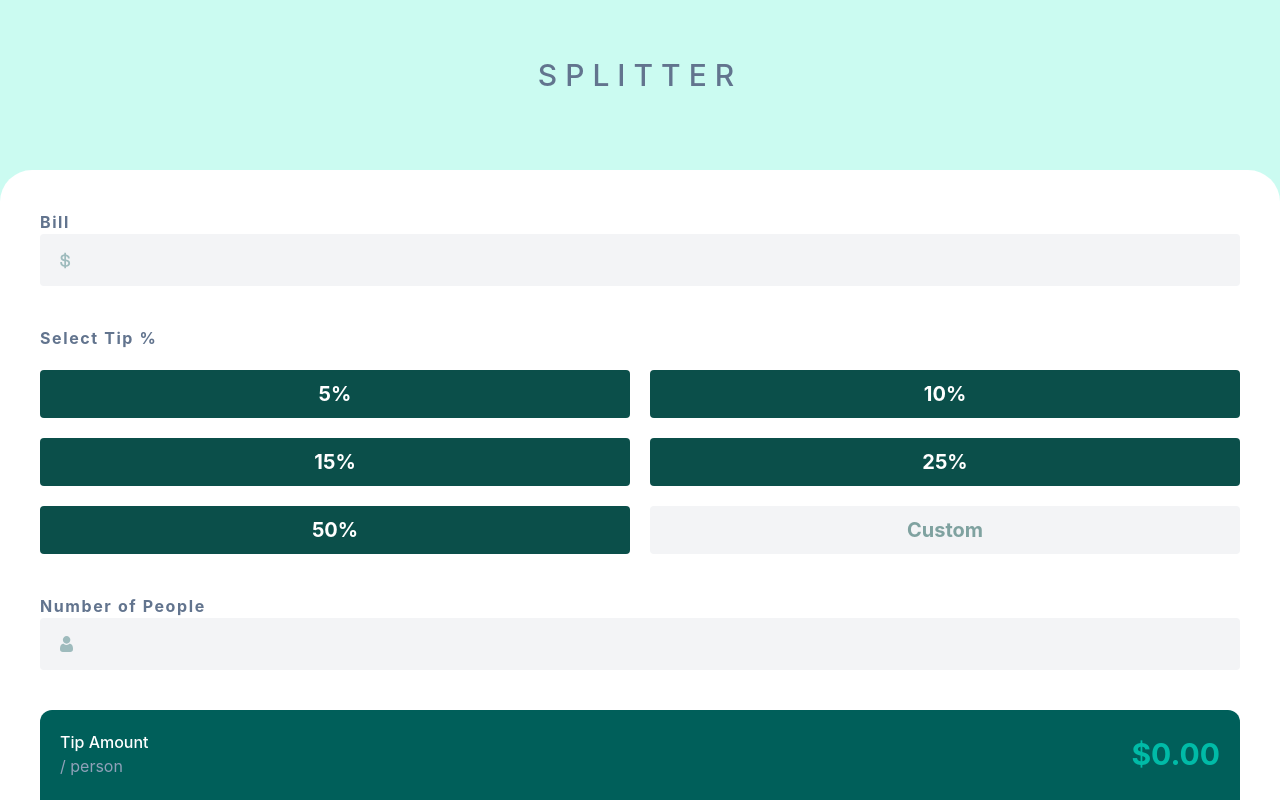
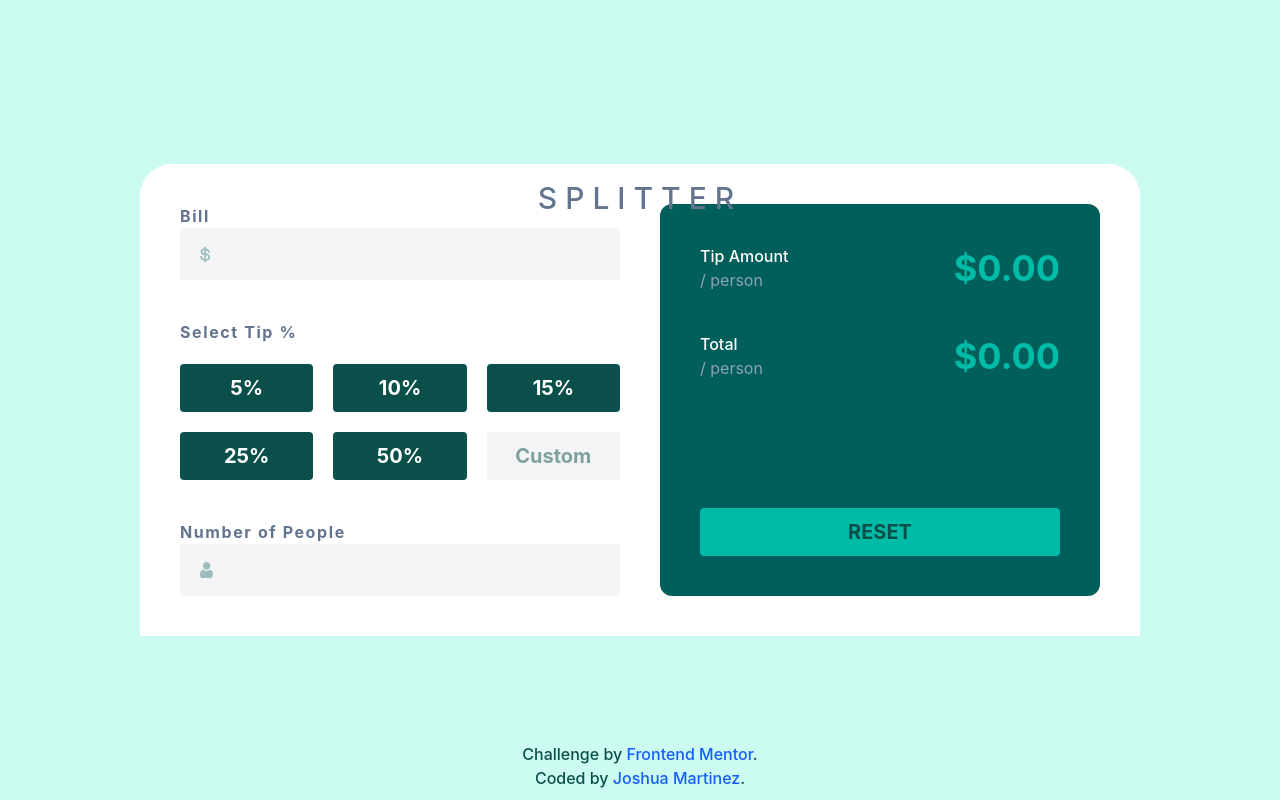
Before and after one commit to JoshuaM04/Tip-Calculator-App, a React (Vite) app: page / in a window 1280 px wide. Shown: the top 800 px of the page. Built offline with nearby package versions, Linux system fonts and the light colour scheme.

Commit message:
Added breakpoints to adjust the styling of the content on larger screens.

```diff
--- a/src/App.jsx
+++ b/src/App.jsx
@@ -12,12 +12,13 @@ export default function TipCalculator() {
 
 
   return (
-    <div className="parent-container grid grid-rows-[150px_1fr] grid-cols-1 gap-5 min-h-screen min-w-[375px] min-w-screen bg-teal-100 box-border">
-      <header className="text-3xl flex items-center justify-center text-slate-500 uppercase font-medium tracking-[.5rem] p-[20px]">
+    <div className="parent-container grid grid-rows-[150px_1fr] grid-cols-1 gap-5 min-h-screen min-w-[375px] min-w-screen bg-teal-100 box-border md:flex md:flex-col md:items-center md:justify-center">
+      <header className="text-3xl flex items-center justify-center text-slate-500 uppercase font-medium tracking-[.5rem] p-[20px] md:fixed md:top-0 md:mt-40">
         splitter
       </header>
 
-      <main className="bg-white grid auto-rows-min grid-cols-1 gap-10 rounded-t-4xl w-full min-h-auto p-[40px]">
+      <main className="bg-white grid auto-rows-min grid-cols-1 gap-10 rounded-t-4xl w-full min-h-auto p-[40px] md:grid-cols-2 md:auto-rows-min md:h-fit md:w-[1000px]">
+        <div className="grid auto-rows-min grid-cols-1 gap-10">
           <fieldset>
             <label htmlFor="bill-amount" className="font-bold tracking-widest text-md text-slate-500">Bill</label>
             <input id="bill-amount" type="text"
@@ -26,10 +27,9 @@ export default function TipCalculator() {
                    value={bill}
             />
           </fieldset>
-
           <fieldset className="flex flex-col gap-5">
             <p className="font-bold tracking-widest text-md text-slate-500">Select Tip %</p>
-          <section className="grid grid-rows-3 grid-cols-2 gap-5">
+            <section className="grid grid-rows-3 grid-cols-2 gap-5 md:grid-rows-2 md:grid-cols-3">
               {
                 tipValues.map((item, index) => {
                   return (
@@ -49,7 +49,6 @@ export default function TipCalculator() {
               />
             </section>
           </fieldset>
-
           <fieldset>
             <label htmlFor="people-amount" className="font-bold tracking-widest text-md text-slate-500">Number of People</label>
             <input id="people-amount" type="text"
@@ -58,29 +57,31 @@ export default function TipCalculator() {
                    value={quantity}
             />
           </fieldset>
+        </div>
 
-        <section className="bg-teal-800 rounded-xl p-[20px] place-self-end w-full flex flex-col gap-5">
+        <section className="bg-teal-800 rounded-xl p-[20px] place-self-end w-full flex flex-col gap-5 md:h-full md:justify-between md:p-10">
+          <div className="flex flex-col gap-5 md:gap-10">
             <div className="flex justify-between items-center">
               <div>
                 <p className="text-white font-medium">Tip Amount</p>
                 <p className="text-slate-400">/ person</p>
               </div>
               <div>
-              <p className="text-3xl text-teal-500 font-bold">
+                <p className="text-3xl text-teal-500 font-bold md:text-4xl">
                   ${calculateTip(bill, activeTip, customTip, quantity, tipAmount)}
                 </p>
               </div>
             </div>
-
             <div className="flex justify-between items-center">
               <div>
                 <p className="text-white font-medium">Total</p>
                 <p className="text-slate-400">/ person</p>
               </div>
               <div>
-              <p className="text-3xl text-teal-500 font-bold">
+                <p className="text-3xl text-teal-500 font-bold md:text-4xl">
                   ${calculateTotal(bill, quantity, tipAmount, total)}
                 </p>
+              </div>
             </div>
           </div>
 
@@ -91,6 +92,7 @@ export default function TipCalculator() {
                 setBill('');
                 setCustomTip('');
                 setQuantity('');
+                setActiveTip(0);
               }
             }
           >
@@ -98,7 +100,7 @@ export default function TipCalculator() {
           </button>
         </section>
 
-        <footer className="attribution relative bottom-0 mb-[10px] text-center w-[250px] place-self-center font-medium text-teal-900">
+        <footer className="attribution relative bottom-0 mb-[10px] text-center w-[250px] place-self-center font-medium text-teal-900 md:fixed md:bottom-0">
           Challenge by <a href="https://www.frontendmentor.io?ref=challenge" target="_blank"><span className="font-medium text-blue-600">Frontend Mentor</span></a>.
           Coded by <a href="#"><span className="font-medium text-blue-600" target="_blank">Joshua Martinez</span></a>.
         </footer>
```
Lines whose indentation alone changed are shown as unchanged.
